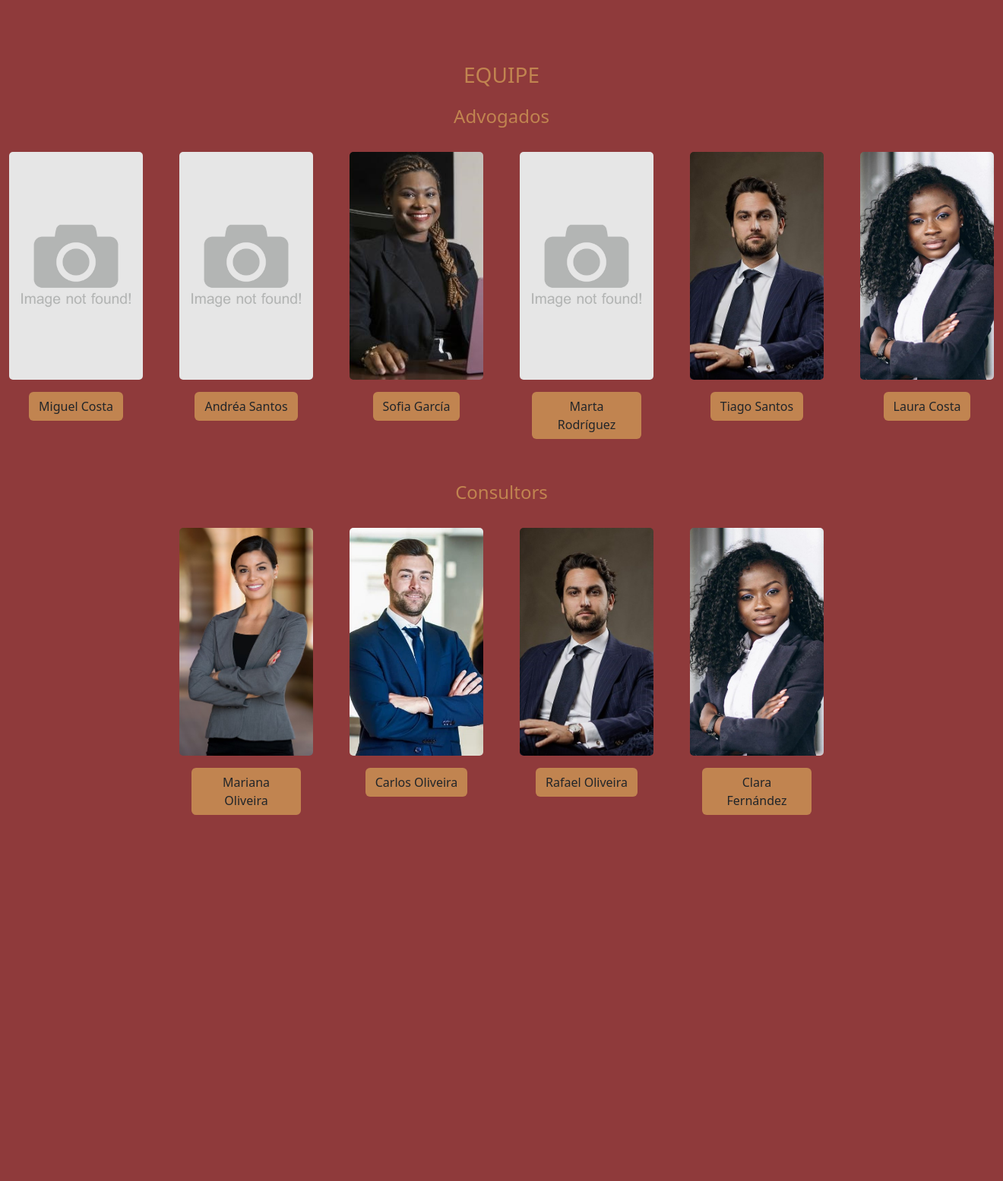
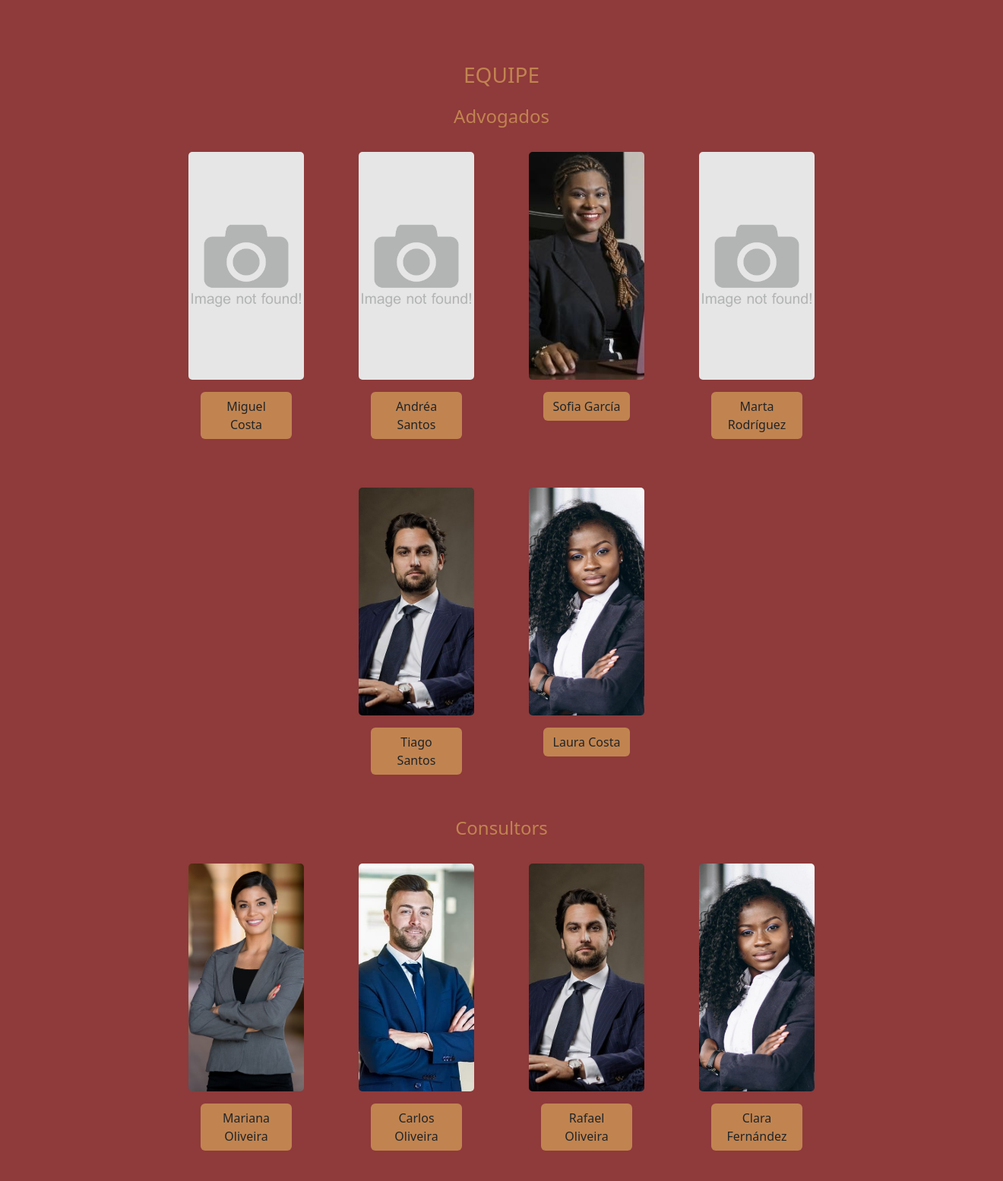
Before and after one commit to everaldina/SadAdvocacia, a Django app: page / in a window 1320 px wide. Shown: the part 800-2355 px from the top of the page at 76% size. Before the commit the page ends 1873 px from the top, so only its background shows below. Run offline with Django 5.2, Linux system fonts and the light colour scheme; data comes from the database, SQL or seed files in the repository.

Commit message:
Merge branch 'desenvolvimento' of https://github.com/everaldina/SadAdvocacia into desenvolvimento

```diff
--- a/sad_app/templates/index.html
+++ b/sad_app/templates/index.html
@@ -23,8 +23,11 @@
   {% for cargo, membros in equipe_por_cargo.items%}
     <div class="{{cargo}}-container">
       <h4 class="text-center text-secondary mt-3">{{cargo}}s</h4>
-      <div class="{{cargo}}-list d-flex justify-content-center">
+      <div class="{{cargo}}-list container">
         {%for m in membros%}
+          {% if forloop.counter0|divisibleby:4 %}
+          <div class="row justify-content-center">
+          {% endif %}
           <div class="card bg-dark col-sm-12 col-md-3 m-1 m-md-4" style="width: 11rem">
             {% load custom_filters %}
             {% if m.img_path%}
@@ -105,6 +108,9 @@
               </div>
             </div>
           </div>
+          {% if forloop.counter|divisibleby:4 or forloop.last %}
+          </div>
+          {% endif %}
           {% empty %}
           <p>Nenhum consultor cadastrado</p>
         {%endfor%}
```
